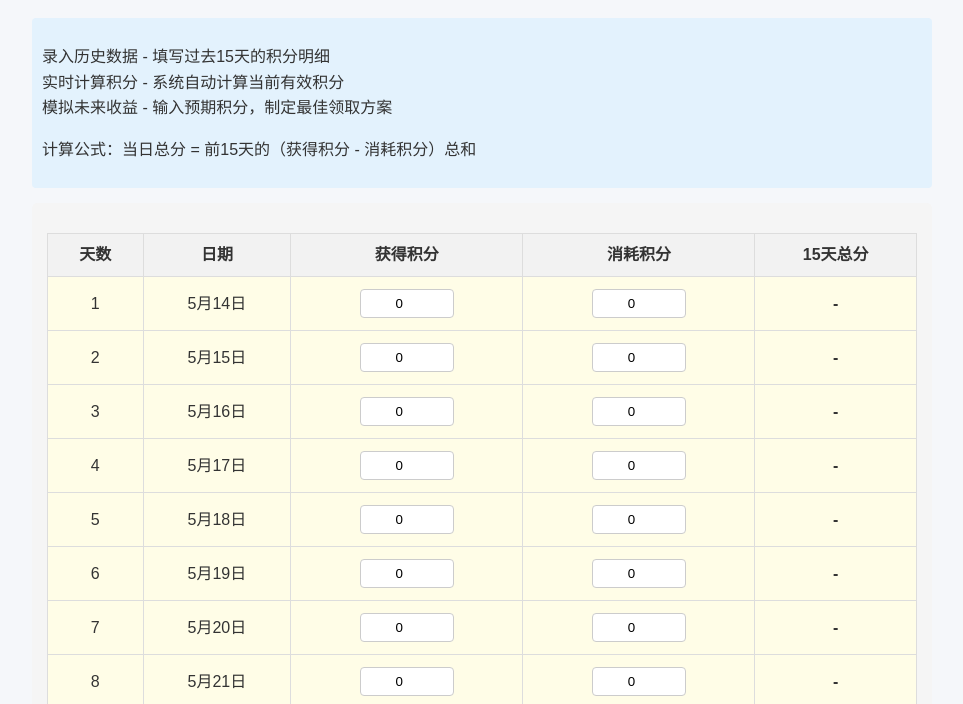
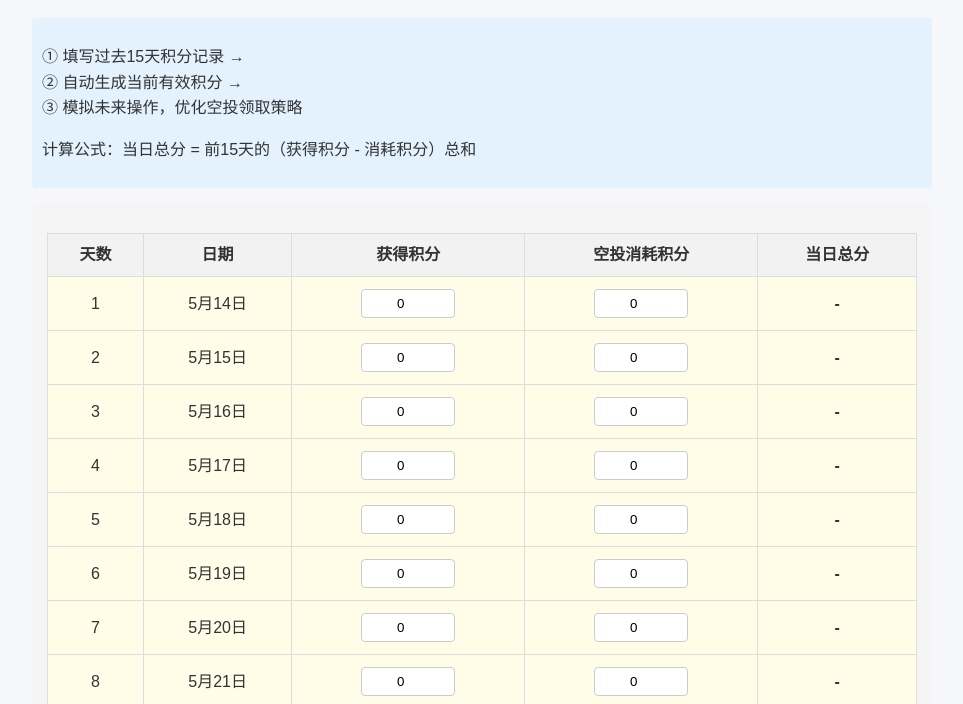
Before and after one commit to tieniu995/alpha, a plain HTML site: page index.html in a window 1280 px wide. Shown: the part 96-800 px from the top of the page, without its empty margins (158-1121 px from the left). Drawn offline with Linux system fonts and the light colour scheme.

Commit message:
Update index.html

```diff
--- a/index.html
+++ b/index.html
@@ -112,9 +112,9 @@
     <h1><a href="https://x.com/tieniu995" class="header-link">@王铁牛</a> 的Alpha积分计算器</h1>
 
     <div class="instructions">
-        <p>录入历史数据 - 填写过去15天的积分明细<br>
-实时计算积分 - 系统自动计算当前有效积分<br>
-模拟未来收益 - 输入预期积分，制定最佳领取方案</p>
+        <p>① 填写过去15天积分记录 →<br>
+② 自动生成当前有效积分 →<br>
+③ 模拟未来操作，优化空投领取策略</p>
         <p>计算公式：当日总分 = 前15天的（获得积分 - 消耗积分）总和</p>
     </div>
 
@@ -125,8 +125,8 @@
                     <th>天数</th>
                     <th>日期</th>
                     <th>获得积分</th>
-                    <th>消耗积分</th>
-                    <th>15天总分</th>
+                    <th>空投消耗积分</th>
+                    <th>当日总分</th>
                 </tr>
             </thead>
             <tbody>
```
